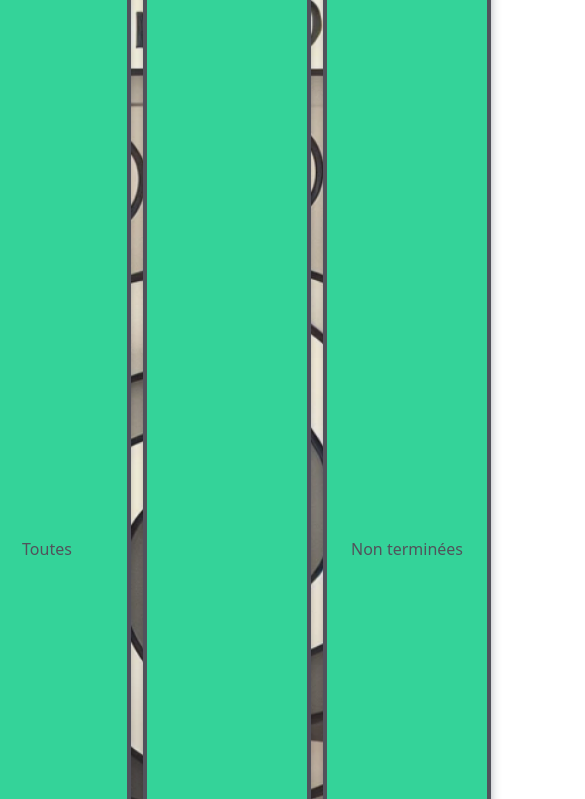
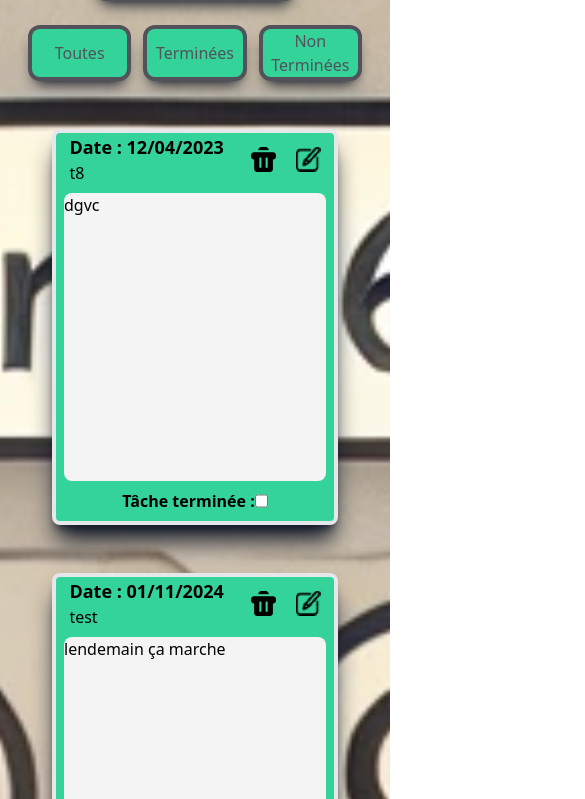
Before and after one commit to djigue/Dynatasker, a website built with Vite: page Index.html in a window 390 px wide. Shown: the part 95-894 px from the top of the page, 585 px wide, since content can reach past the window. Built offline with nearby package versions, Linux system fonts and the light colour scheme.

Commit message:
responsive

```diff
--- a/Index.html
+++ b/Index.html
@@ -11,9 +11,10 @@
 </head>
 <body>
 
-    <div id="container"></div>
+          <!-- <img id="lancement" src="logo2.png" alt="Lancer application" style="cursor: pointer;" class="bg-zinc-400/80 ring-4 ring-zinc-600
+           rounded-full w-96 shadow-2xl shadow-gray-900"> -->
 
+    <div id="container" style="display: block;"></div>
     <script src="Script.js"></script>
-
 </body>
 </html>
--- a/Script.js
+++ b/Script.js
@@ -57,8 +57,8 @@ function afficherMenu() {
 
     bouton.textContent = "Créer une nouvelle tâche";
     bouton.style.cursor = "pointer";
-    bouton.classList.add("w-56","h-10","rounded-lg","bg-emerald-400","hover:bg-emerald-600","ring-4","ring-zinc-600","text-zinc-600",
-        "shadow-lg","shadow-gray-900","mt-2");
+    bouton.classList.add("w-1/6","h-10","rounded-lg","bg-emerald-400","hover:bg-emerald-600","ring-4","ring-zinc-600","text-zinc-600",
+        "shadow-lg","shadow-gray-900","mt-2","max-sm:w-1/2");
     titreBoutonAj.appendChild(bouton);
 
     menuDiv.appendChild(titreBoutonAj);
@@ -73,21 +73,20 @@ function afficherMenu() {
 
     const boutonTous = document.createElement("button");
     boutonTous.textContent = "Toutes";
-    boutonTous.classList.add("rounded-lg","bg-emerald-400","w-40","hover:bg-emerald-600","ring-4","ring-zinc-600","text-zinc-600",
-        "shadow-lg","shadow-gray-900");
+    boutonTous.classList.add("rounded-lg","bg-emerald-400","w-1/12","hover:bg-emerald-600","ring-4","ring-zinc-600","text-zinc-600",
+        "shadow-lg","shadow-gray-900","max-sm:w-1/3");
     boutonTous.addEventListener('click', () => afficherTaches(toDoList));
 
     const boutonTermines = document.createElement("buton");
     boutonTermines.textContent = "Terminées";
-    boutonTermines.classList.add("rounded-lg","bg-emerald-400","w-40","hover:bg-emerald-600","ring-4","ring-zinc-600","text-zinc-600","text-center",
-        "shadow-lg","shadow-gray-900"
-    );
+    boutonTermines.classList.add("rounded-lg","bg-emerald-400","w-1/12","hover:bg-emerald-600","ring-4","ring-zinc-600","text-zinc-600",
+        "text-center","shadow-lg","shadow-gray-900","max-sm:w-1/3","flex","justify-center","items-center");
     boutonTermines.addEventListener('click', () => afficherTaches(toDoList.filter(t => t.terminee)));
 
     const boutonNonTermines = document.createElement("button");
-    boutonNonTermines.textContent = "Non terminées";
-    boutonNonTermines.classList.add("rounded-lg","bg-emerald-400","w-40","hover:bg-emerald-600","ring-4","ring-zinc-600","text-zinc-600",
-        "shadow-lg","shadow-gray-900");
+    boutonNonTermines.textContent = "Non Terminées";
+    boutonNonTermines.classList.add("rounded-lg","bg-emerald-400","w-1/12","hover:bg-emerald-600","ring-4","ring-zinc-600","text-zinc-600",
+        "shadow-lg","shadow-gray-900","max-sm:w-1/3");
     boutonNonTermines.addEventListener('click', () => afficherTaches(toDoList.filter(t => !t.terminee)));
 
     buttonContainer.appendChild(boutonTous);
@@ -166,14 +165,14 @@ function ajouterTache() {
     ]
 
     const form = createForm(champs);
-    form.classList.add("border","border-4","bg-emerald-400","flex","flex-col","justify-around","w-1/4","h-fit","h-2/3","rounded-lg","m-5",
+    form.classList.add("border","border-4","bg-emerald-400","flex","flex-col","justify-around","w-1/4","h-2/3","rounded-lg","m-5",
             "shadow-xl","shadow-gray-900");
     formBouton.appendChild(form);
 
     const boutonAjout = document.createElement("button");
     boutonAjout.style.cursor = "pointer";
     boutonAjout.textContent = "Ajouter la tâche";
-    boutonAjout.classList.add("w-56","h-10","rounded-lg","bg-emerald-400","hover:bg-emerald-600","ring-4","ring-zinc-600","text-zinc-600",
+    boutonAjout.classList.add("w-1/4","h-10","rounded-lg","bg-emerald-400","hover:bg-emerald-600","ring-4","ring-zinc-600","text-zinc-600",
         "shadow-lg","shadow-gray-900","mt-2","mb-4");
     formBouton.appendChild(boutonAjout);
 
@@ -336,21 +335,22 @@ function afficherTaches(taches) {
     let ul = menuDiv.querySelector("section");
     if (!ul) {
         ul = document.createElement("section");
-        ul.classList.add("grid","grid-cols-3","w-4/5", "ml-40","flex","justify-items-center","rounded-lg","gap-y-2",);
+        ul.classList.add("grid","grid-cols-3","w-4/5", "ml-40","flex","justify-items-center",
+            "rounded-lg","gap-y-2","max-sm:flex","max-sm:flex-col","max-sm:ml-8");
         menuDiv.appendChild(ul);
     } else {
         ul.innerHTML = "";
     }
     taches.forEach(tache => {
         const tacheDiv = document.createElement("div");
-        tacheDiv.classList.add("border","border-4","bg-emerald-400","flex","flex-col","justify-around","h-96","w-11/12","rounded-lg","m-5",
+        tacheDiv.classList.add("border","border-4","bg-emerald-400","flex","flex-col","justify-around","h-11/12","w-11/12","rounded-lg","m-5",
             "shadow-xl","shadow-gray-900");
 
         const nomDate = document.createElement("div");
 
         const dateTache = document.createElement("p");
         dateTache.textContent = `Date : ${tache.date}`;
-        dateTache.classList.add("text-lg", "font-bold")
+        dateTache.classList.add("text-lg", "font-bold");
 
         const  nomTache= document.createElement("p");
         nomTache.textContent = `${tache.nom}`;
```
